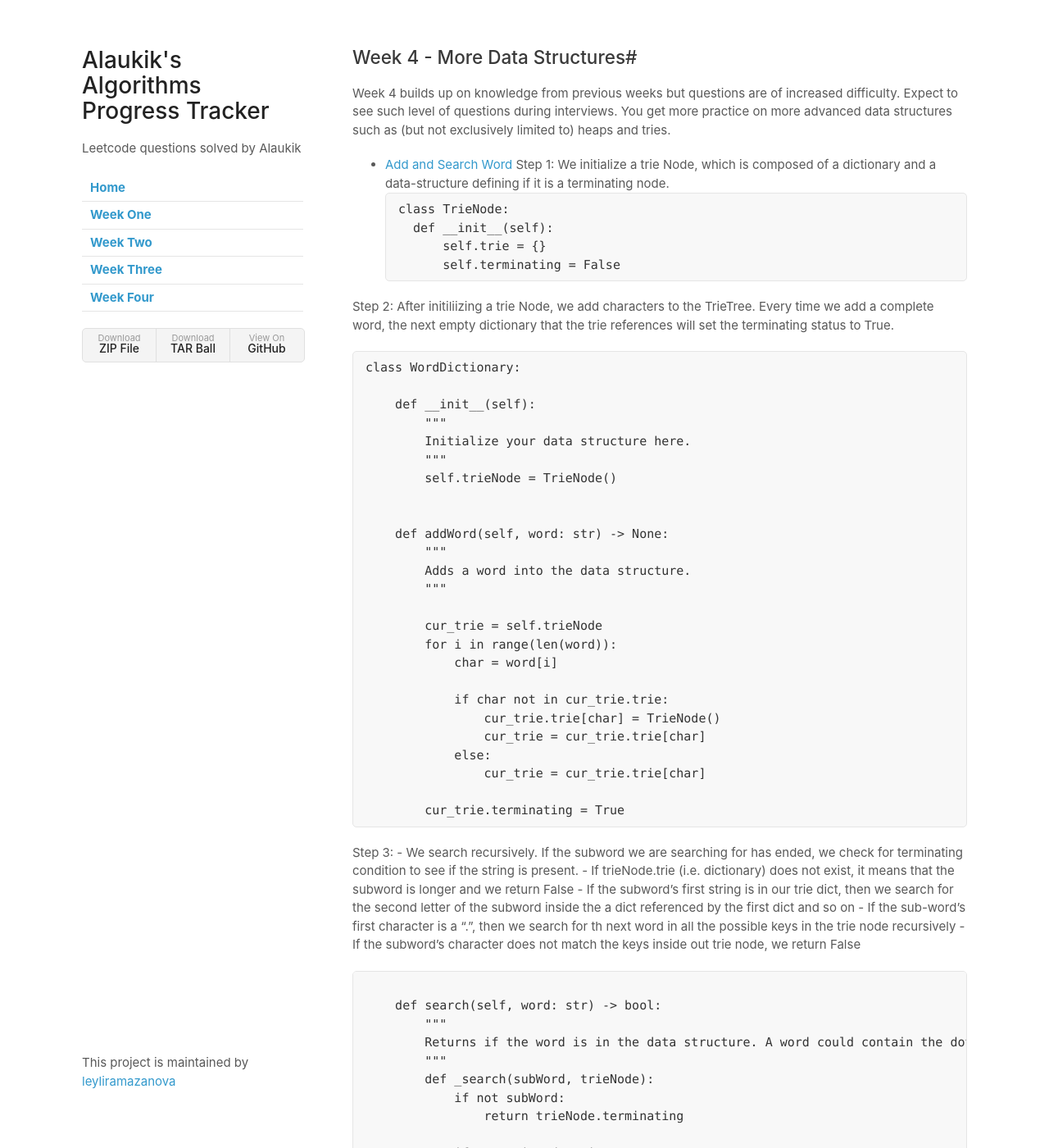
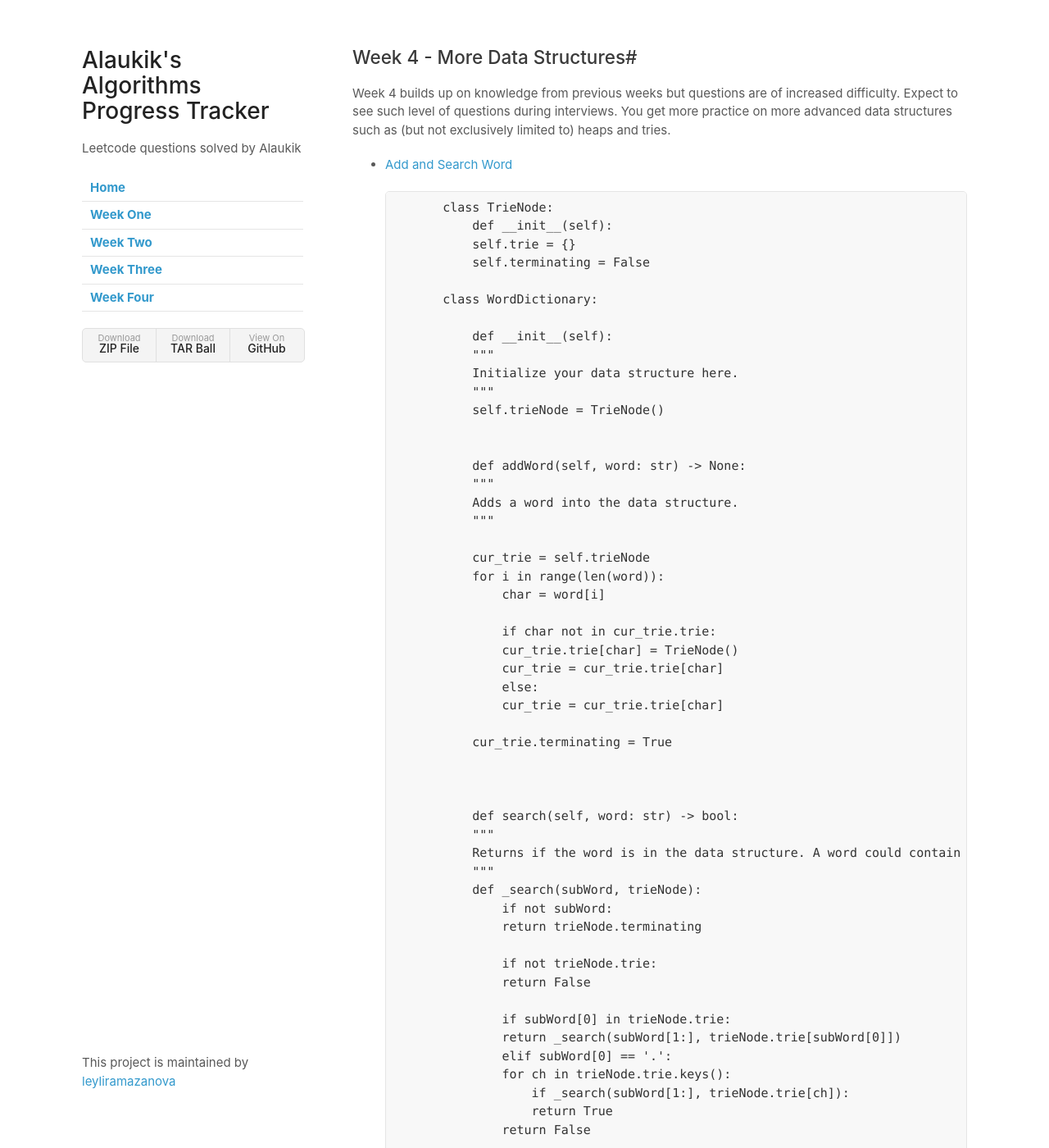
Before and after one commit to leyliramazanova/Five-Weeks-of-Leet-Code, a Jekyll site: the page built from weekFour.md, in a window 1280 px wide and 1400 px high. Shown: the whole window at 82% size. Built offline with Jekyll 4.4.1, drawn with Linux system fonts in a browser that asks for light colours; our own code applies the rules of GitHub Pages for plain Markdown files; some of the changed text lies outside the part shown.

Commit message:
Update weekFour.md

````diff
--- a/weekFour.md
+++ b/weekFour.md
@@ -4,74 +4,120 @@
 </p>
 
 - [Add and Search Word](https://leetcode.com/problems/add-and-search-word-data-structure-design/discuss/714044/Fast-Short-Python-Trie-Solution-explained)
-Step 1: We initialize a trie Node, which is composed of  a dictionary and a data-structure defining if it is a terminating node.
-```
-class TrieNode:
-    def __init__(self):
-        self.trie = {}
-        self.terminating = False
-```
 
-Step 2: After initiliizing a trie Node, we add characters to the TrieTree. Every time we add a complete word, the next empty dictionary that the trie references will set the terminating status to True.
-```
-class WordDictionary:
+	```
+		class TrieNode:
+		    def __init__(self):
+			self.trie = {}
+			self.terminating = False
 
-    def __init__(self):
-        """
-        Initialize your data structure here.
-        """
-        self.trieNode = TrieNode()
+		class WordDictionary:
+
+		    def __init__(self):
+			"""
+			Initialize your data structure here.
+			"""
+			self.trieNode = TrieNode()
 
 
-    def addWord(self, word: str) -> None:
-        """
-        Adds a word into the data structure.
-        """
+		    def addWord(self, word: str) -> None:
+			"""
+			Adds a word into the data structure.
+			"""
 
-        cur_trie = self.trieNode
-        for i in range(len(word)):
-            char = word[i]
+			cur_trie = self.trieNode
+			for i in range(len(word)):
+			    char = word[i]
 
-            if char not in cur_trie.trie:
-                cur_trie.trie[char] = TrieNode()
-                cur_trie = cur_trie.trie[char]
-            else:
-                cur_trie = cur_trie.trie[char]
+			    if char not in cur_trie.trie:
+				cur_trie.trie[char] = TrieNode()
+				cur_trie = cur_trie.trie[char]
+			    else:
+				cur_trie = cur_trie.trie[char]
 
-        cur_trie.terminating = True
-```
+			cur_trie.terminating = True
 
-Step 3:
-	- We search recursively. If the subword we are searching for has ended, we check for terminating condition to see if the string is present.
-	- If trieNode.trie (i.e. dictionary) does not exist, it means that the subword is longer and we return False
-	- If the subword's first string is in our trie dict, then we search for the second letter of the subword inside the a dict referenced by the first dict and so on
-	- If the sub-word's first character is a ".", then we search for th next word in all the possible keys in the trie node recursively
-	- If the subword's character does not match the keys inside out trie node, we return False
 
-```
 
-    def search(self, word: str) -> bool:
-        """
-        Returns if the word is in the data structure. A word could contain the dot character '.' to represent any one letter.
-        """
-        def _search(subWord, trieNode):
-            if not subWord:
-                return trieNode.terminating
+		    def search(self, word: str) -> bool:
+			"""
+			Returns if the word is in the data structure. A word could contain the dot character '.' to represent any one letter.
+			"""
+			def _search(subWord, trieNode):
+			    if not subWord:
+				return trieNode.terminating
 
-            if not trieNode.trie:
-                return False
+			    if not trieNode.trie:
+				return False
 
-            if subWord[0] in trieNode.trie:
-                return _search(subWord[1:], trieNode.trie[subWord[0]])
-            elif subWord[0] == '.':
-                for ch in trieNode.trie.keys():
-                    if _search(subWord[1:], trieNode.trie[ch]):
-                        return True
-            return False
+			    if subWord[0] in trieNode.trie:
+				return _search(subWord[1:], trieNode.trie[subWord[0]])
+			    elif subWord[0] == '.':
+				for ch in trieNode.trie.keys():
+				    if _search(subWord[1:], trieNode.trie[ch]):
+					return True
+			    return False
 
-        return _search(word, self.trieNode)
-```
-- Implement Trie (Prefix Tree)
+			return _search(word, self.trieNode)
+	```
+- [Implement Trie (Prefix Tree)](https://leetcode.com/problems/implement-trie-prefix-tree/)
+
+	```
+		class TrieNode:
+		    def __init__(self):
+			self.trie = {}
+			self.terminating = False
+
+		class Trie:
+
+		    def __init__(self):
+			"""
+			Initialize your data structure here.
+			"""
+			self.trieNode = TrieNode()
+
+
+		    def insert(self, word: str) -> None:
+			"""
+			Inserts a word into the trie.
+			"""
+			cur_trie = self.trieNode
+			for char in word:
+			    if char not in cur_trie.trie:
+				cur_trie.trie[char] = TrieNode()
+				cur_trie = cur_trie.trie[char]
+			    else:
+				cur_trie = cur_trie.trie[char]
+			cur_trie.terminating = True
+
+
+
+
+		    def search(self, word: str) -> bool:
+			"""
+			Returns if the word is in the trie.
+			"""
+			cur_trie = self.trieNode
+			for char in word:
+			    if char in cur_trie.trie:
+				cur_trie = cur_trie.trie[char]
+			    else:
+				return False
+			return cur_trie.terminating
+
+
+		    def startsWith(self, prefix: str) -> bool:
+			"""
+			Returns if there is any word in the trie that starts with the given prefix.
+			"""
+			cur_trie = self.trieNode
+			for char in prefix:
+			    if char in cur_trie.trie:
+				cur_trie = cur_trie.trie[char]
+			    else:
+				return False
+			return True
+	```
 - Subtree of Another Tree
 - Kth Smallest Element in a BST
 - Lowest Common Ancestor of BST
````
